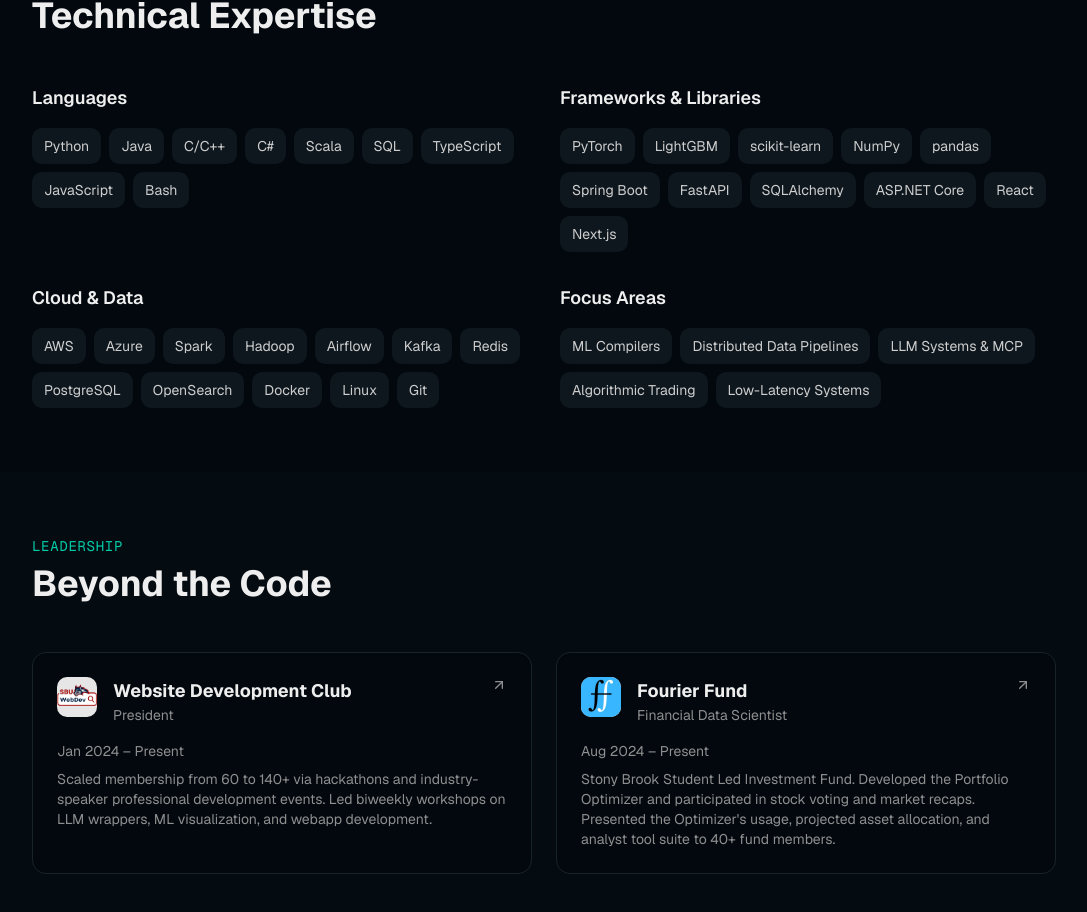
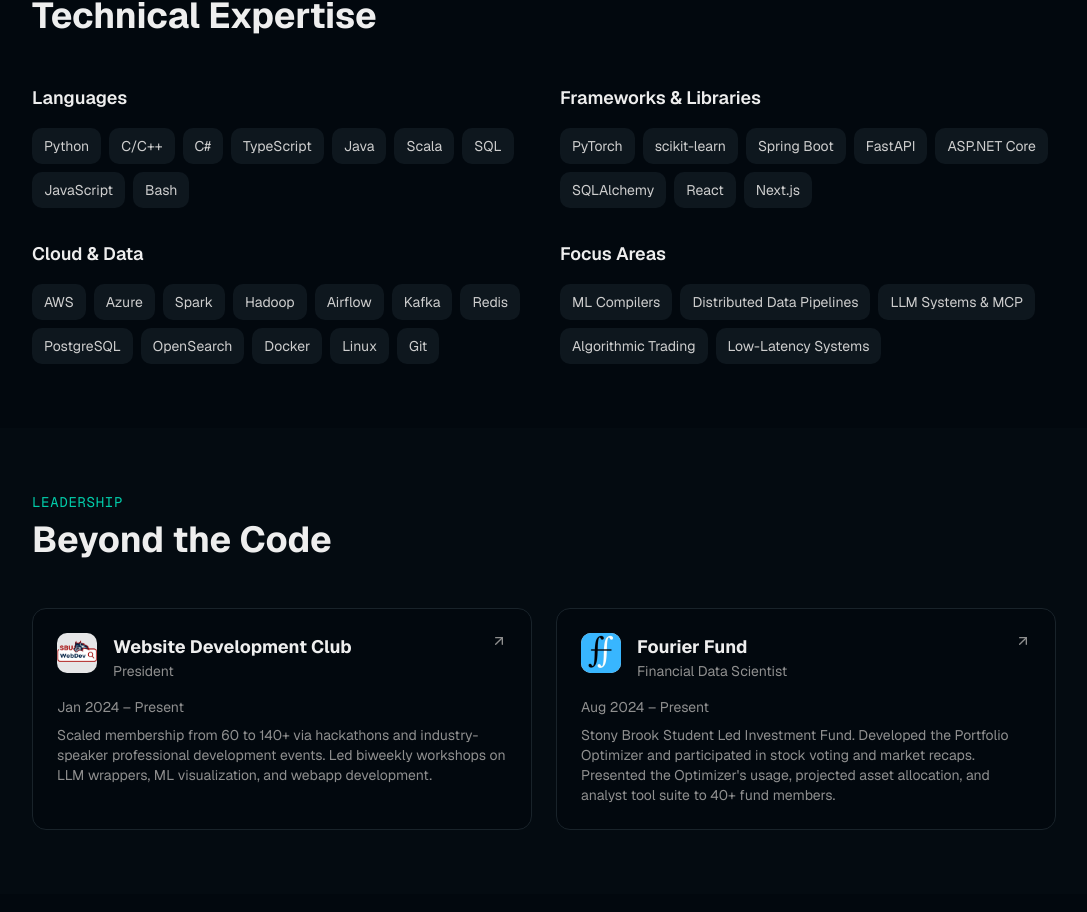
Before and after one commit to tarunvaid05/cse300-personal-website, a Next.js app: page / in a window 1280 px wide. Shown: the part 4054-4966 px from the top of the page, without its empty margins (96-1183 px from the left). Built offline with nearby package versions, Linux system fonts and the light colour scheme.

Commit message:
Reorder languages and trim frameworks list

```diff
--- a/components/skills.tsx
+++ b/components/skills.tsx
@@ -8,12 +8,12 @@ const skillCategories = [
     title: "Languages",
     skills: [
       "Python",
-      "Java",
       "C/C++",
       "C#",
+      "TypeScript",
+      "Java",
       "Scala",
       "SQL",
-      "TypeScript",
       "JavaScript",
       "Bash",
     ],
@@ -22,14 +22,11 @@ const skillCategories = [
     title: "Frameworks & Libraries",
     skills: [
       "PyTorch",
-      "LightGBM",
       "scikit-learn",
-      "NumPy",
-      "pandas",
       "Spring Boot",
       "FastAPI",
+      "ASP.NET Core",
       "SQLAlchemy",
-      "ASP.NET Core",
       "React",
       "Next.js",
     ],
```
